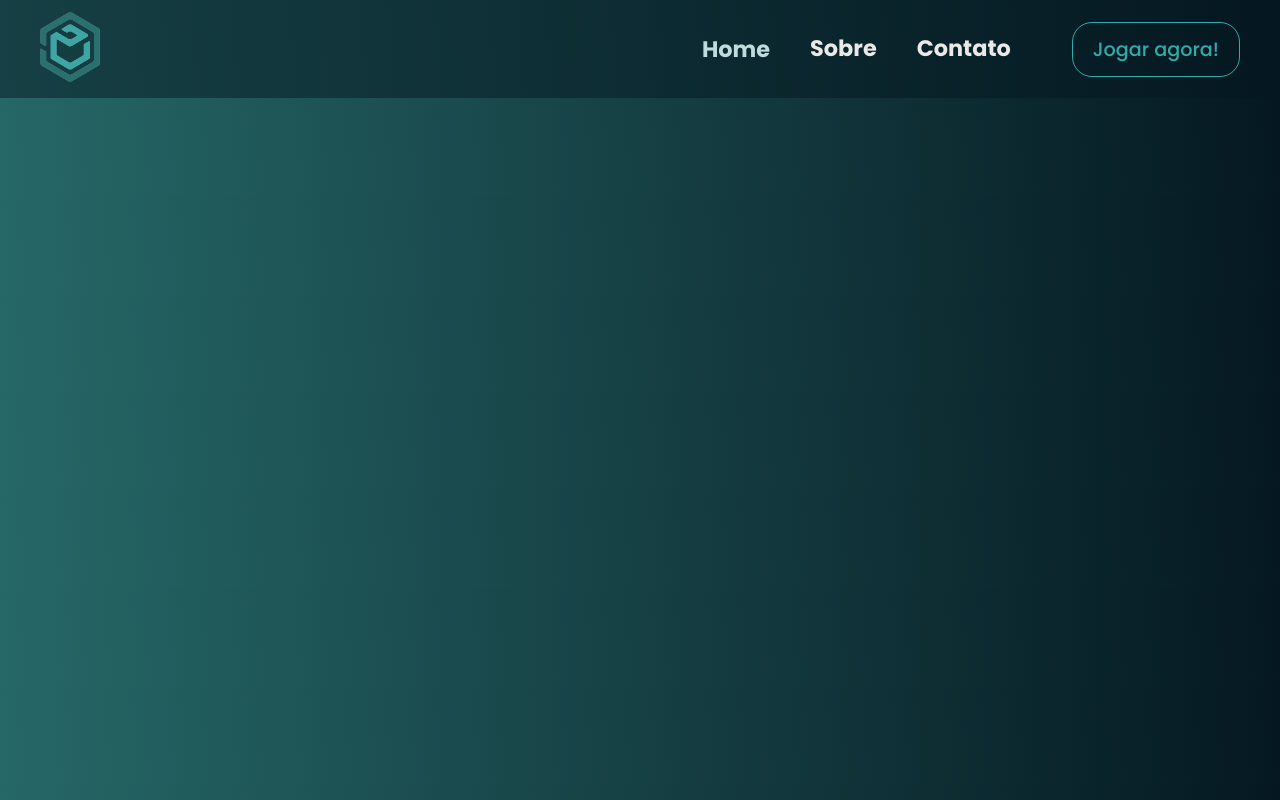
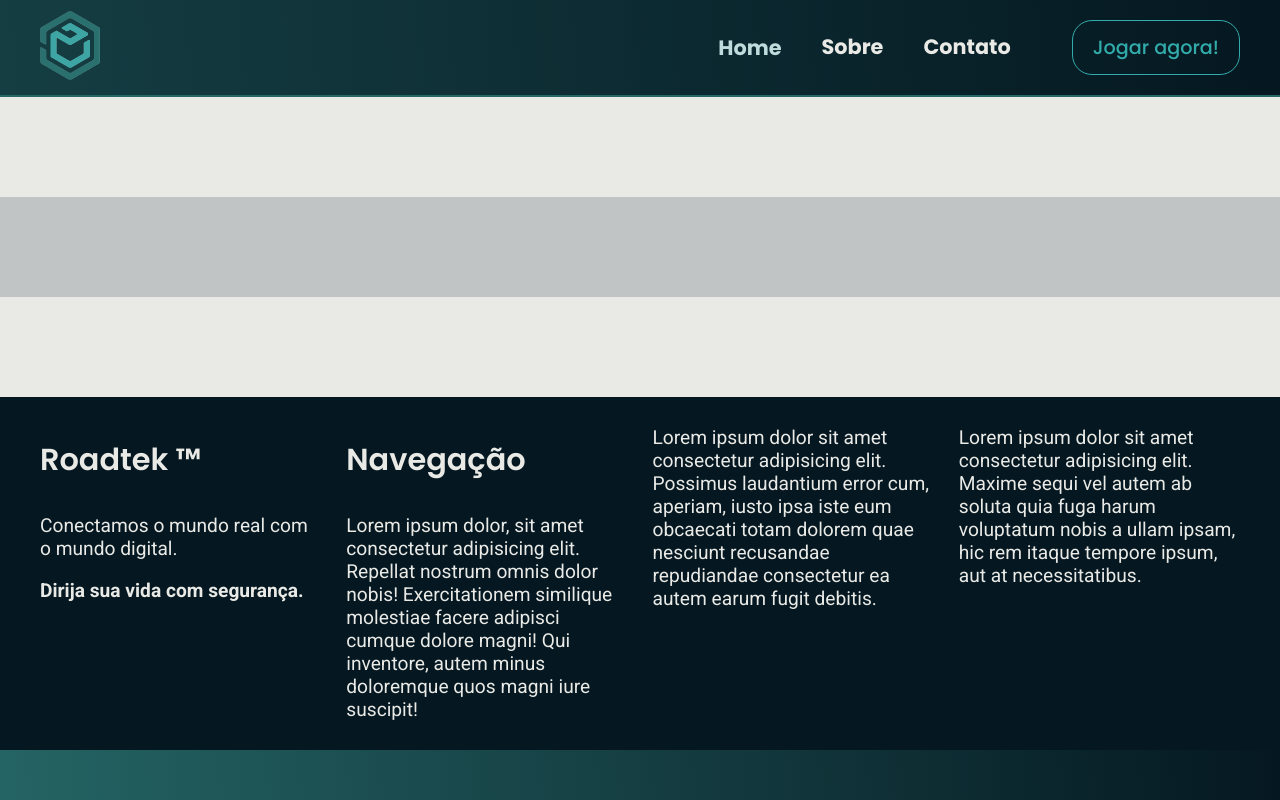
Before and after one commit to giovanniclopes/roadtek, a plain HTML site: page index.html in a window 1280 px wide. Drawn offline with Linux system fonts and the light colour scheme.

Commit message:
footer added

```diff
--- a/index.html
+++ b/index.html
@@ -33,6 +33,37 @@
         </div>
     </nav>
   </header>
+  <section id="first-section">
+
+  </section>
+
+  <section id="secondly-section">
+
+  </section>
+
+  <section id="terciary-section">
+
+  </section>
+
+  <footer>
+      <div id="footer-items">
+        <div class="footer-list-1">
+          <h3>Roadtek ™</h3>
+            <p>Conectamos o mundo real com o mundo digital.</p>
+            <p><b>Dirija sua vida com segurança.</b></p>
+        </div>
+        <div class="footer-navigation">
+          <h3>Navegação</h3>
+          <p>Lorem ipsum dolor, sit amet consectetur adipisicing elit. Repellat nostrum omnis dolor nobis! Exercitationem similique molestiae facere adipisci cumque dolore magni! Qui inventore, autem minus doloremque quos magni iure suscipit!</p>
+        </div>
+        <div>
+          <p>Lorem ipsum dolor sit amet consectetur adipisicing elit. Possimus laudantium error cum, aperiam, iusto ipsa iste eum obcaecati totam dolorem quae nesciunt recusandae repudiandae consectetur ea autem earum fugit debitis.</p>
+        </div>
+        <div>
+          <p>Lorem ipsum dolor sit amet consectetur adipisicing elit. Maxime sequi vel autem ab soluta quia fuga harum voluptatum nobis a ullam ipsam, hic rem itaque tempore ipsum, aut at necessitatibus.</p>
+        </div>
+      </div>
+  </footer>
   <script src="script.js"></script>
 </body>
 </html>
--- a/style.css
+++ b/style.css
@@ -39,7 +39,7 @@ h2,h3,h4,h5,h6 {
 }
 
 p {
-    font: 500 1.2em var(--text-font);
+    font: 400 1.2em var(--text-font);
 }
 
 /* menu */
@@ -67,6 +67,7 @@ p {
     justify-content: space-between;
     padding: 0px 40px;
     background: #0518217e;
+    border-bottom: 2px solid var(--color3);
 }
 
 #nav {
@@ -86,7 +87,7 @@ p {
 }
 
 #menu a {
-    font: bold 1.4em var(--title-font);
+    font: bold 1.3em var(--title-font);
     display: block;
     padding: 15px;
     color: var(--color5);
@@ -150,7 +151,7 @@ p {
         overflow-y: hidden;
     }
     #nav.active #menu {
-        height: calc(100vh - 50vh);
+        height: calc(100vh - 40vh);
         visibility: visible;
         overflow-y: auto;
     }
@@ -162,7 +163,11 @@ p {
         border-radius: 5px;
     }
     #menu a:hover {
+        color: var(--color4);
         background: none;
+    }
+    #menu a:focus {
+        color: var(--color2);
     }
     .mobile-item {
         display: flex;
@@ -280,3 +285,39 @@ p {
         display: none;
     }
 }
+
+/* first section */
+
+#first-section {
+    height: 100px;
+    background: var(--color5);
+}
+
+/* secondly section */
+
+#secondly-section {
+    height: 100px;
+    background: var(--color6);
+    grid-template-columns: 3fr 1fr;
+}
+
+/* terciary section */
+
+#terciary-section {
+    height: 100px;
+    background: var(--color5);
+}
+
+/* footer */
+
+footer {
+    background: var(--color1);
+    color: var(--color5);
+    padding: 10px 40px;
+}
+
+#footer-items {
+    display: grid;
+    grid-template-columns: repeat(4, 1fr);
+    gap: 25px;
+}
```
